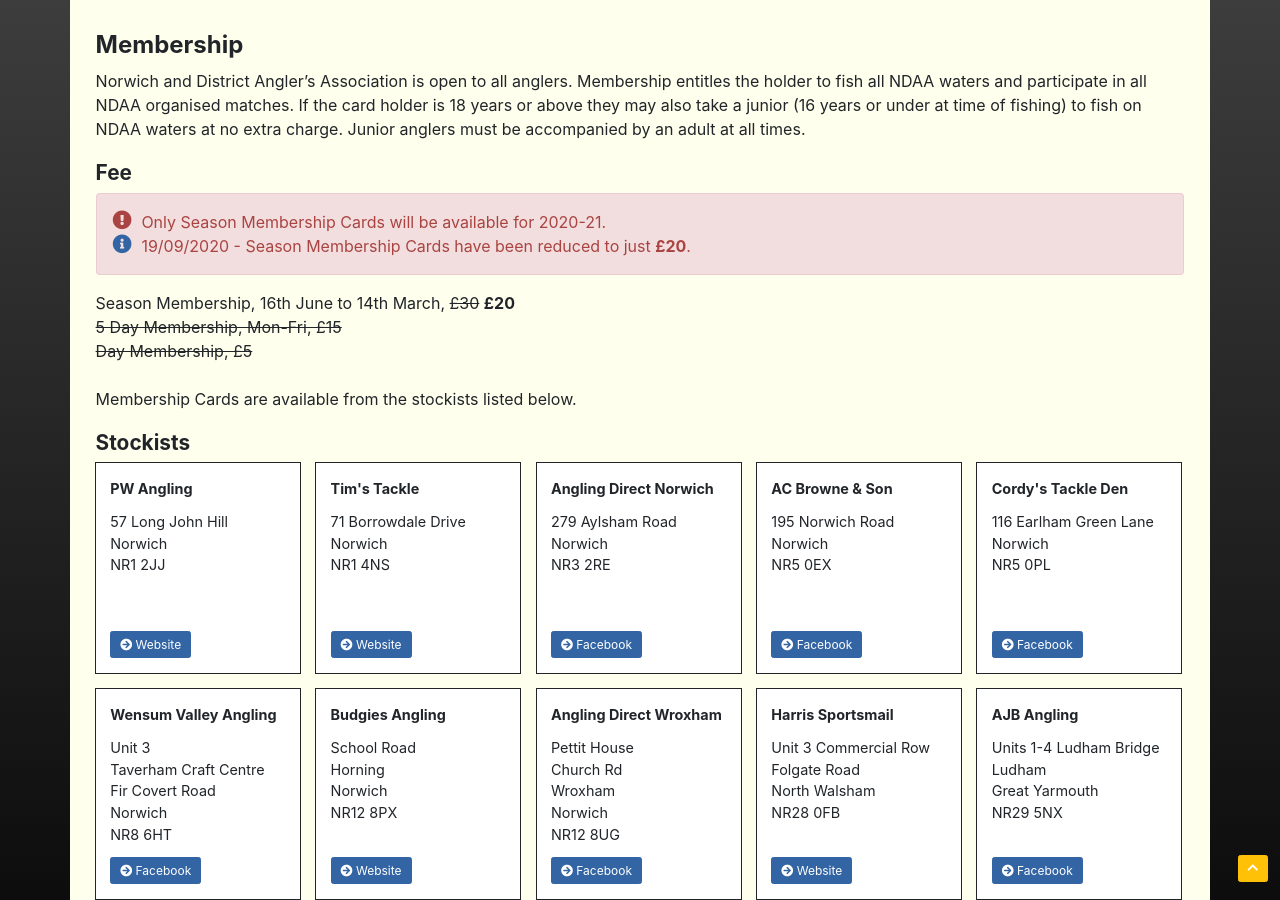
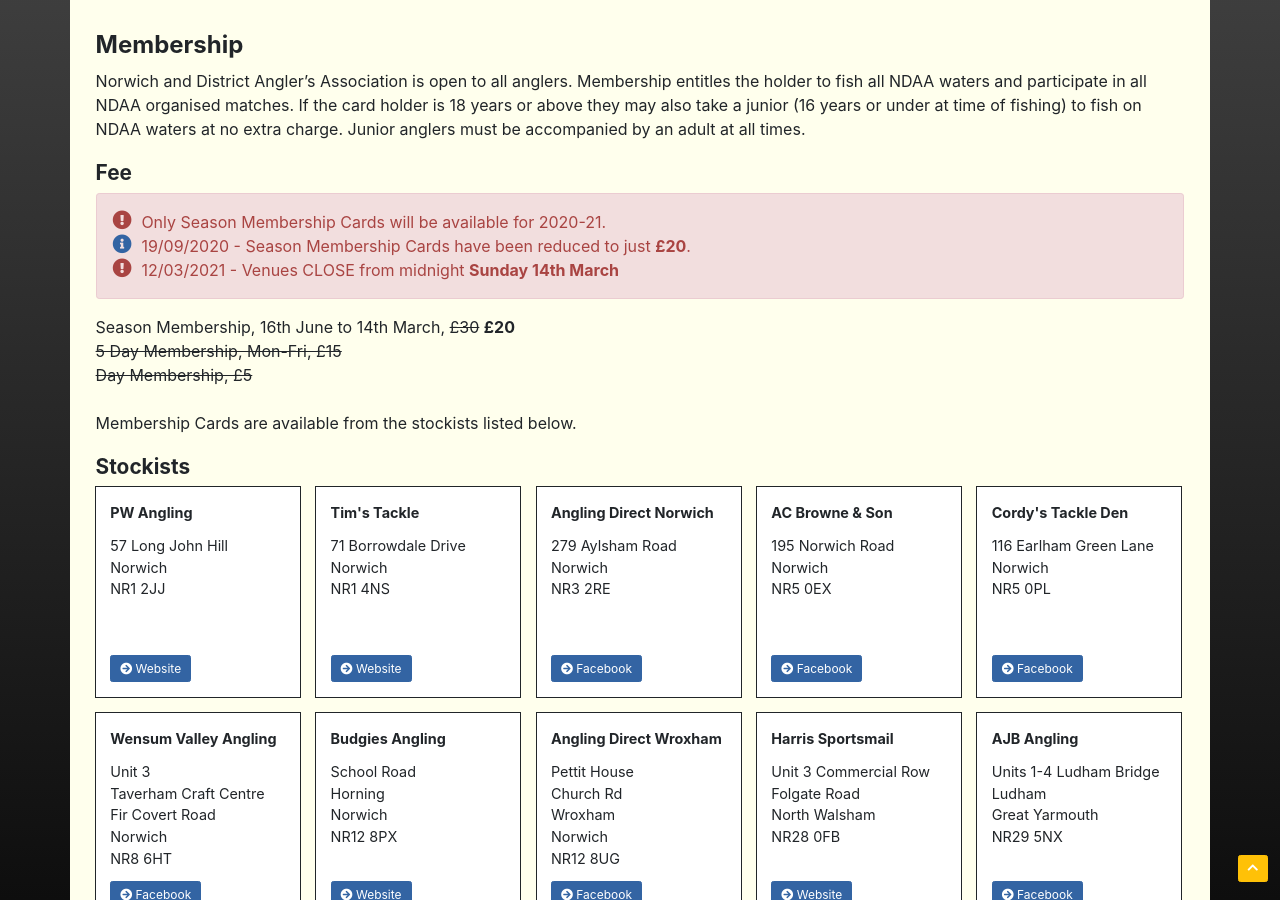
Before and after one commit to ndaa-developer/ndaa-release-two, a Jekyll site: the page built from index.html, in a window 1280 px wide and 900 px high, scrolled down 1738 px. Built offline with Jekyll 4.4.1, drawn with Linux system fonts in a browser that asks for light colours; a script that is not in the unit is left out.

Commit message:
Update Pages “membership”

```diff
--- a/_data/membership.yml
+++ b/_data/membership.yml
@@ -1,13 +1,18 @@
-intro-desc: >-
-  Norwich and District Angler's Association is open to all anglers. Membership entitles the holder to fish all NDAA waters and participate in all NDAA organised matches. If the card holder is 18 years or above they may also take a junior (16 years or under at time of fishing) to fish on NDAA waters at no extra charge. Junior anglers must be accompanied by an adult at all times.
+intro-desc: Norwich and District Angler's Association is open to all anglers.
+  Membership entitles the holder to fish all NDAA waters and participate in all
+  NDAA organised matches. If the card holder is 18 years or above they may also
+  take a junior (16 years or under at time of fishing) to fish on NDAA waters at
+  no extra charge. Junior anglers must be accompanied by an adult at all times.
+alert-messages:
+  - alert-type: warning
+    alert-msg: Only Season Membership Cards will be available for 2020-21.
+  - alert-type: info
+    alert-msg: 19/09/2020 - Season Membership Cards have been reduced to just **£20**.
+  - alert-type: warning
+    alert-msg: 12/03/2021 - Venues CLOSE from midnight **Sunday 14th March**
 options:
   - option-desc: Season Membership, 16th June to 14th March, ~~£30~~ **£20**
   - option-desc: ~~5 Day Membership, Mon-Fri, £15~~
   - option-desc: ~~Day Membership, £5~~
   - option-desc: <p>&nbsp;</p>
   - option-desc: Membership Cards are available from the stockists listed below.
-alert-messages:
-  - alert-type: warning
-    alert-msg: Only Season Membership Cards will be available for 2020-21.
-  - alert-type: info
-    alert-msg: 19/09/2020 - Season Membership Cards have been reduced to just **£20**.
```
